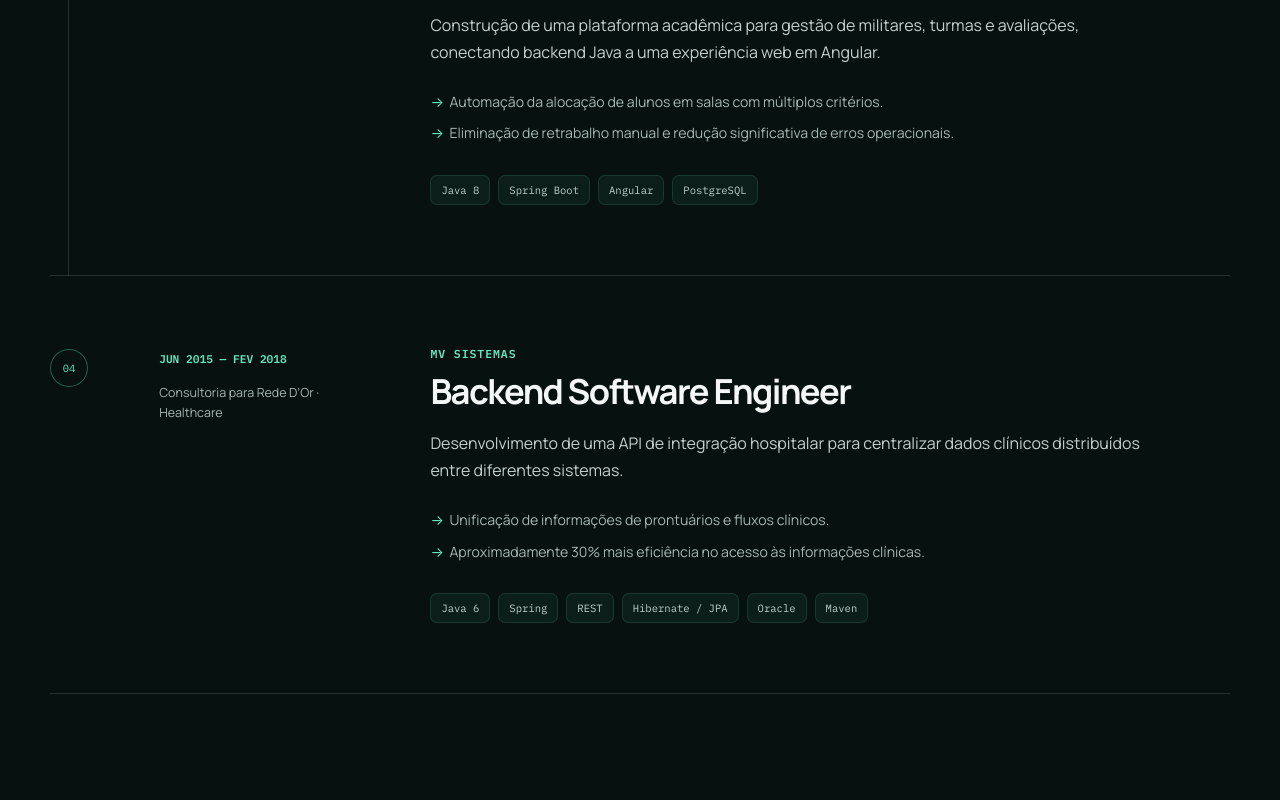
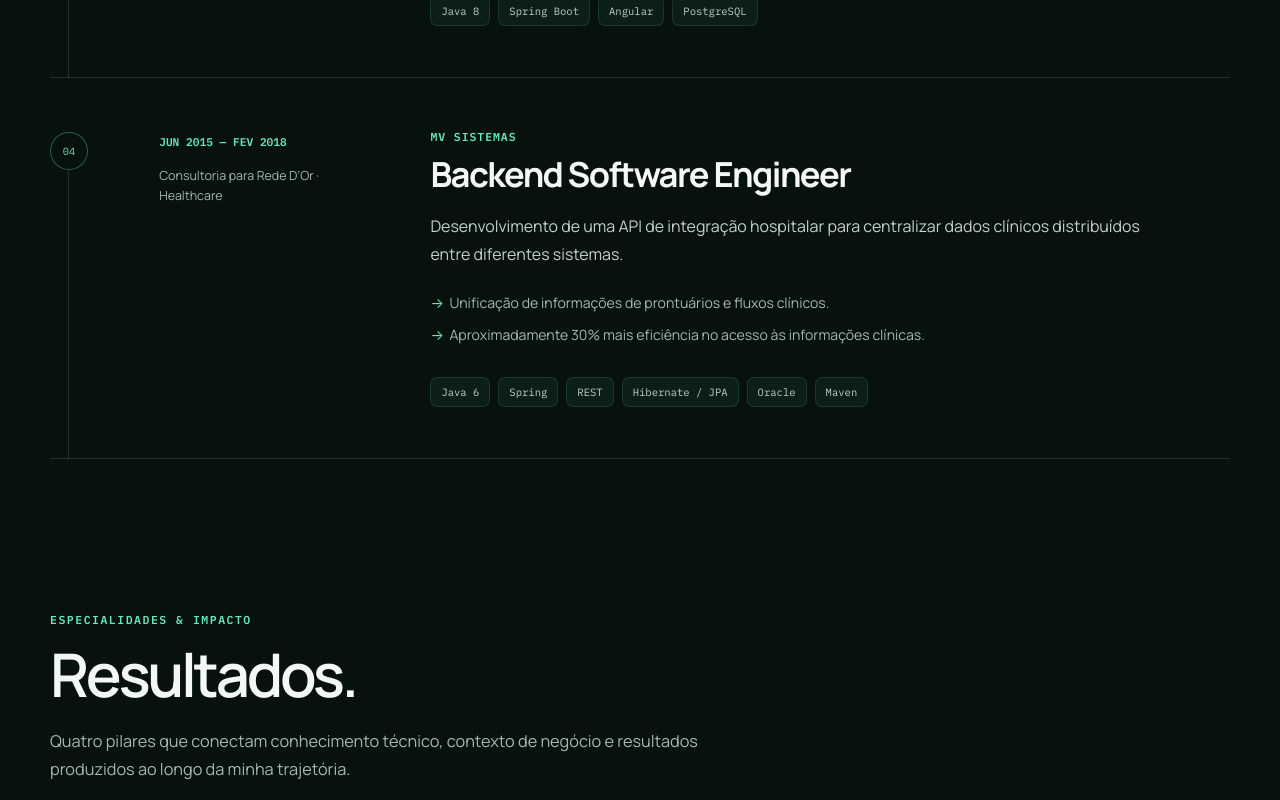
Before and after one commit to donascimentomarcelo/landing-page, a React (Vite) app: page / in a window 1280 px wide. Shown: the part 2280-3080 px from the top of the page. Built offline with nearby package versions, Linux system fonts and the light colour scheme.

Commit message:
Tighten section spacing and complete timeline

```diff
--- a/src/App.scss
+++ b/src/App.scss
@@ -439,12 +439,12 @@ h1 {
 }
 
 .section {
-  padding-block: clamp(90px, 11vw, 150px);
+  padding-block: clamp(56px, 6vw, 84px);
 }
 
 .section-heading {
   max-width: 760px;
-  margin-bottom: clamp(42px, 6vw, 72px);
+  margin-bottom: clamp(32px, 4vw, 52px);
 
   h2 {
     margin: 0;
@@ -557,7 +557,7 @@ h1 {
   display: grid;
   grid-template-columns: 58px 220px minmax(0, 1fr);
   gap: clamp(24px, 4vw, 54px);
-  padding-block: clamp(44px, 6vw, 70px);
+  padding-block: clamp(36px, 4vw, 52px);
   border-bottom: 1px solid $line;
 }
 
@@ -583,16 +583,12 @@ h1 {
   &::after {
     position: absolute;
     top: 42px;
-    bottom: calc(-1 * clamp(44px, 6vw, 70px) - 1px);
+    bottom: calc(-1 * clamp(36px, 4vw, 52px) - 1px);
     left: 18px;
     width: 1px;
     background: $line;
     content: "";
   }
-}
-
-.experience-item:last-child .experience-marker::after {
-  display: none;
 }
 
 .experience-meta {
@@ -697,7 +693,7 @@ h1 {
 }
 
 .contact {
-  padding-block: clamp(72px, 9vw, 120px);
+  padding-block: clamp(56px, 6vw, 84px);
 }
 
 .contact-panel {
```
